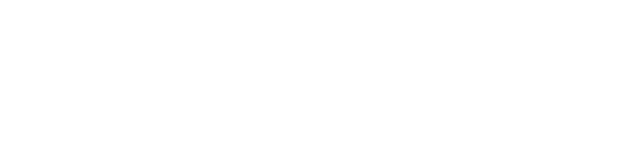
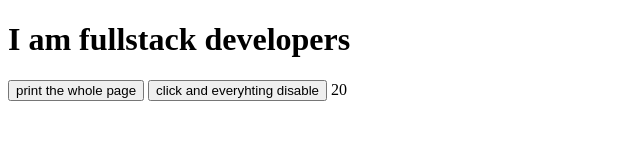
Before and after one commit to Himanshusinghaiml/web-development-, a plain HTML site: page day 4/index3.html in a window 1280 px wide. Shown: the whole page, without its empty margins (0-640 px from the left). Drawn offline with Linux system fonts and the light colour scheme.

Commit message:
day5 of js

```diff
--- a/day 4/index3.html
+++ b/day 4/index3.html
@@ -3,9 +3,17 @@
  <head>
     <meta charset="UTF-8">
     <meta name="viewport" content="width=device-width, initial-scale=1.0">
-    <title>Document</title>
+    <title>Dom in js </title>
+    <script src="/day 4/demo.js"></script>
  </head>
  <body>
-
+    <h1 id="check">
+        I am  fullstack developers
+    </h1>
+    <button type="submit" onclick="window.print()"> print the whole page </button>
+    <button type="submit" onclick="document.write(50+50)"> click and everyhting disable  </button>
+   <script>
+    document.write(10+10);
+   </script>
  </body>
  </html>
```
Also changed, not shown: day5/index.html (added, +11 -0 lines), learn.txt (added).
